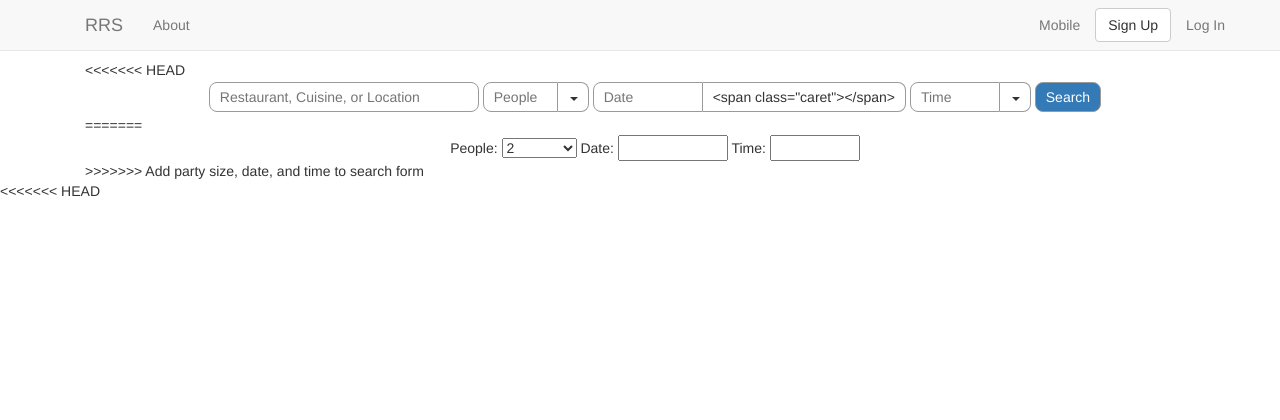
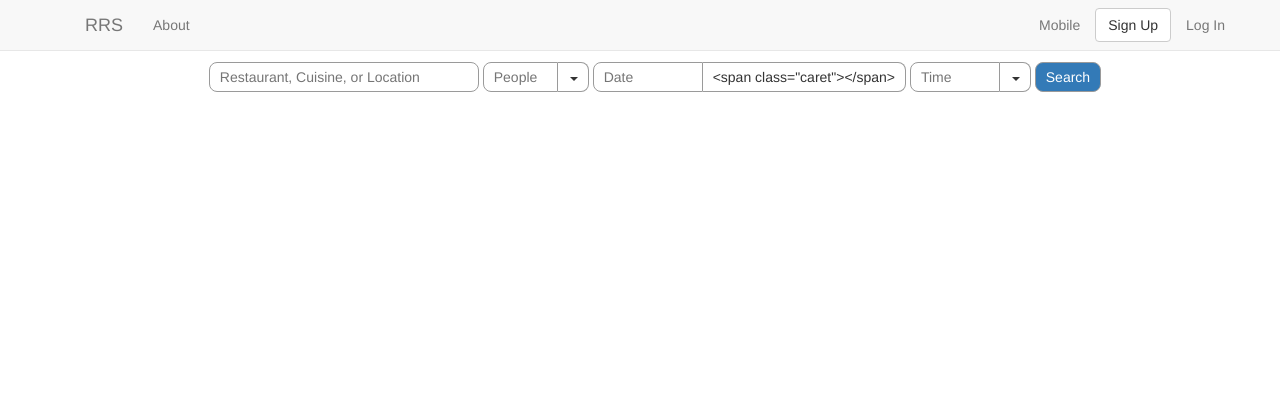
Before and after one commit to KRGG/RRS, a Django app: page / in a window 1280 px wide. Shown: the top 420 px of the page. Run offline with Django 3.2, Linux system fonts and the light colour scheme; parts of the project's set-up code (start-up, migrations or seed data) failed here and were passed over; some libraries are stand-ins or nearby versions.

Commit message:
Placed layout of search form

```diff
--- a/RRS/customer/templates/customer/index.html
+++ b/RRS/customer/templates/customer/index.html
@@ -10,7 +10,6 @@
 	  {{ block.super }}
       <link rel="stylesheet" href="//code.jquery.com/ui/1.11.4/themes/smoothness/jquery-ui.css">
     {% endblock css %}
-<<<<<<< HEAD
 
     <div id="branding" class="row no-margin" >
 	  <div class="col-xs-10">
@@ -23,8 +22,7 @@
 	  </div>
 	</div>
 	<div class="row no-margin">
-	  <div id="search-container" class="col-xs-12">
-	    <form id="search-form">
+	<form id="search-form">
 
 	      {{ search_form.restaurant_property }}
 
@@ -54,16 +52,8 @@
 	  </div>
 	</div>
 
-=======
 
-	<form id='search-form'>
-		People: <select id='party-size-input' form='search-form'>
-			<option value=2>2</option>
-		</select>
-		Date: <input id='date-input' type="text">
-		Time: <input id='time-input' type="text">
-	</form>
->>>>>>> Add party size, date, and time to search form
+
 
 {% endblock %}
 
@@ -71,16 +61,7 @@
     {{ block.super }}
     <script src="//code.jquery.com/ui/1.11.4/jquery-ui.js"></script>
     <script src="{% static "js/jquery.timepicker.min.js" %}"></script>
-<<<<<<< HEAD
     <script src="{% static "js/rrs_customer.js" %}"></script>
     <script>
-
-=======
-    <script>
-	  $(function() {
-	    $("#date-input").datepicker();
-	    $("#time-input").timepicker();
-	  });
->>>>>>> Add party size, date, and time to search form
 	</script>
 {% endblock %}
```
